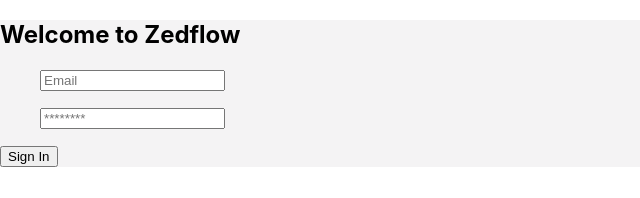
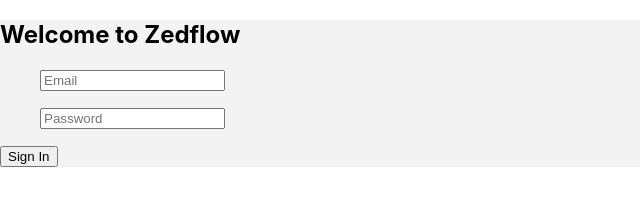
Before and after one commit to NightW0lfff/Zedflow-Project, a React (Create React App) app: page /login in a window 1280 px wide. Shown: the top 198 px of the page, without its empty margins (0-640 px from the left). Built offline with nearby package versions, Linux system fonts and the light colour scheme.

Commit message:
Update Login.js

```diff
--- a/src/Pages/Login.js
+++ b/src/Pages/Login.js
@@ -34,7 +34,7 @@
               value={pass}
               onChange={(e) => setPass(e.target.value)}
               type="password"
-              placeholder="********"
+              placeholder="Password"
               id="password"
               name="password"
             />
```
